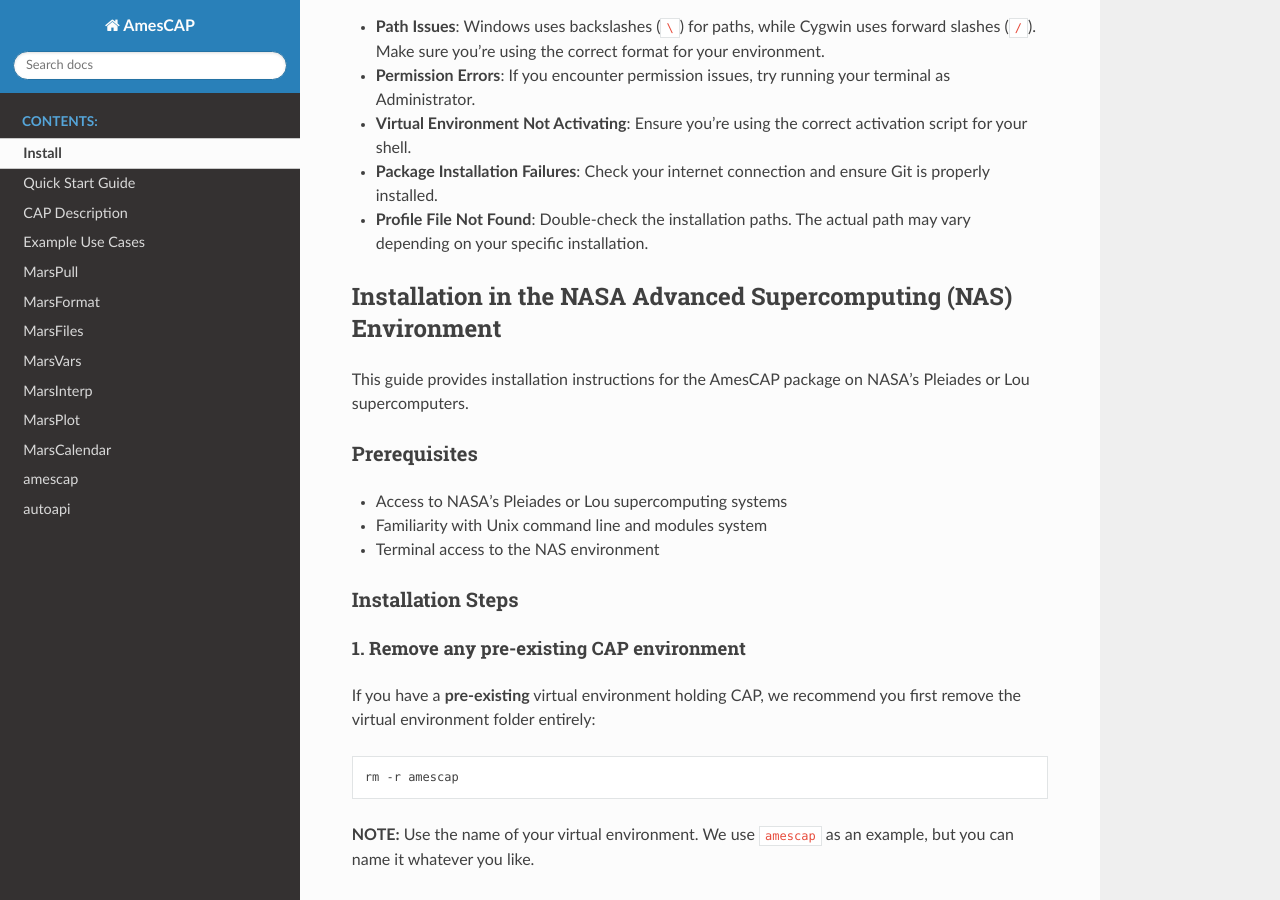
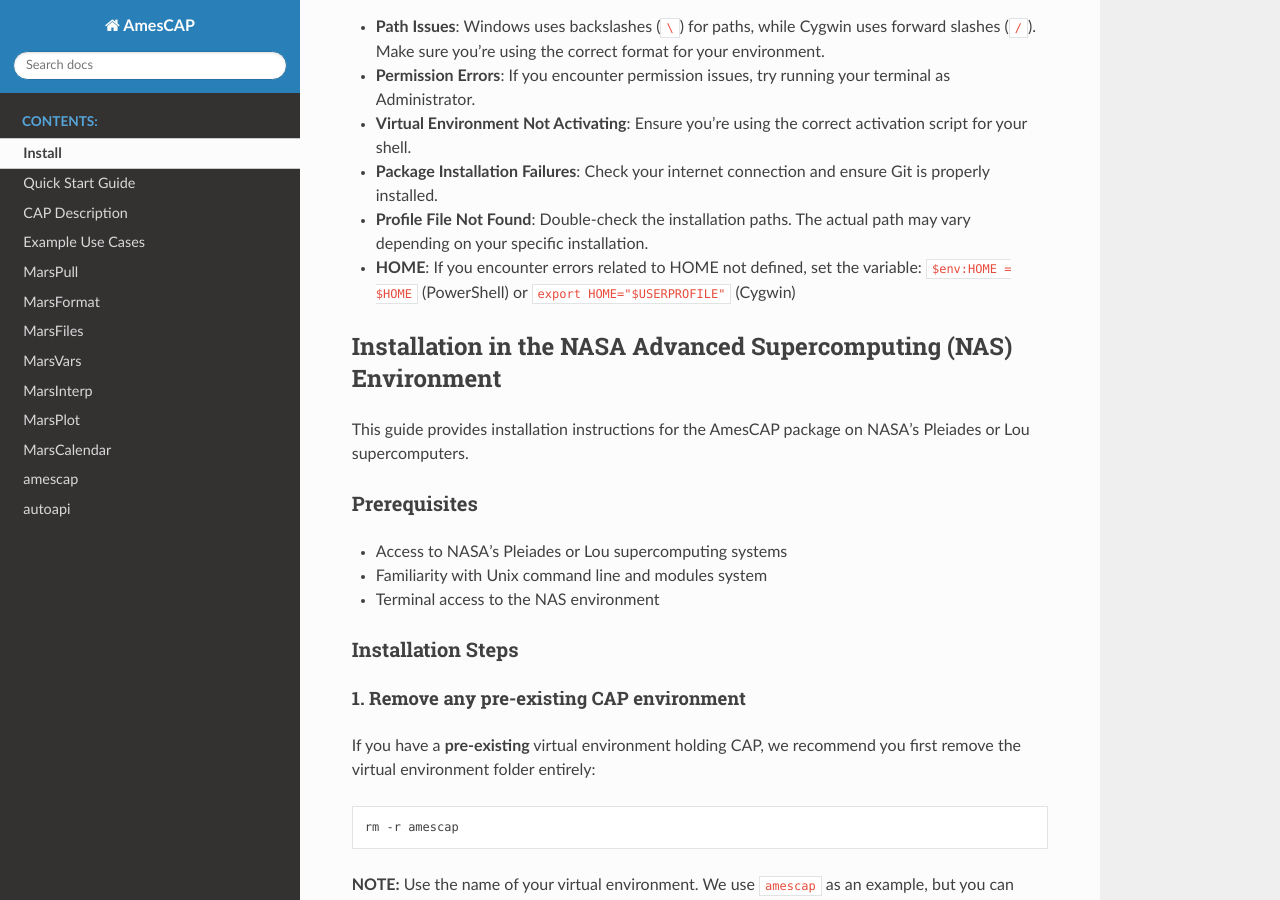
Before and after one commit to NASA-Planetary-Science/AmesCAP, a Sphinx documentation site: the page built from docs/source/installation.rst, in a window 1280 px wide and 900 px high, scrolled down 6156 px. Built offline with Sphinx 7.4.7 and the Read the Docs theme 3.1.0, drawn with Linux system fonts in a browser that asks for light colours.

Commit message:
added HOME tip to installation doc

```diff
--- a/docs/source/installation.rst
+++ b/docs/source/installation.rst
@@ -305,6 +305,7 @@
 * **Virtual Environment Not Activating**: Ensure you're using the correct activation script for your shell.
 * **Package Installation Failures**: Check your internet connection and ensure Git is properly installed.
 * **Profile File Not Found**: Double-check the installation paths. The actual path may vary depending on your specific installation.
+* **HOME**: If you encounter errors related to HOME not defined, set the variable: ``$env:HOME = $HOME`` (PowerShell) or ``export HOME="$USERPROFILE"`` (Cygwin)
 
 .. _nas_install:
 
```
